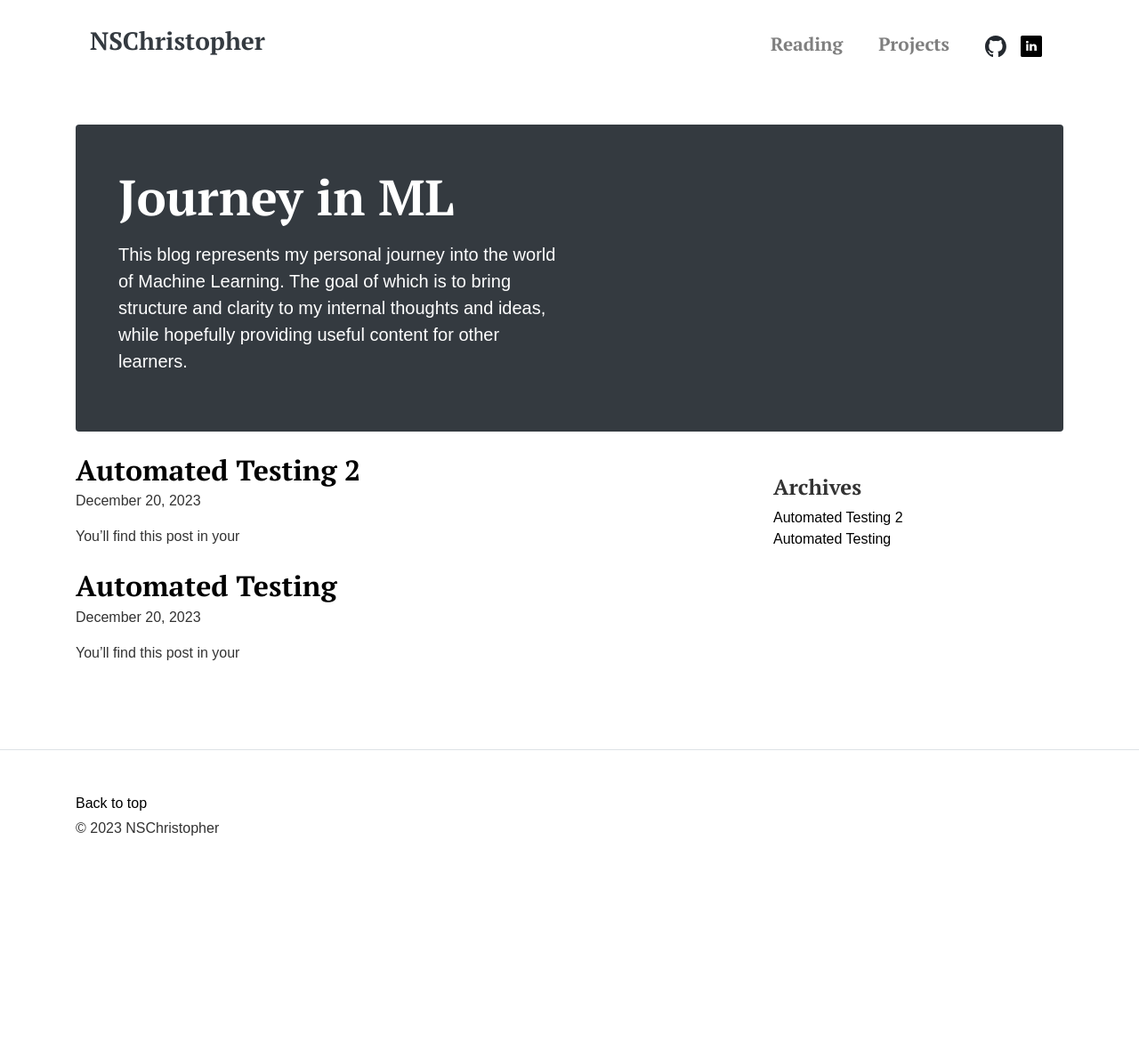
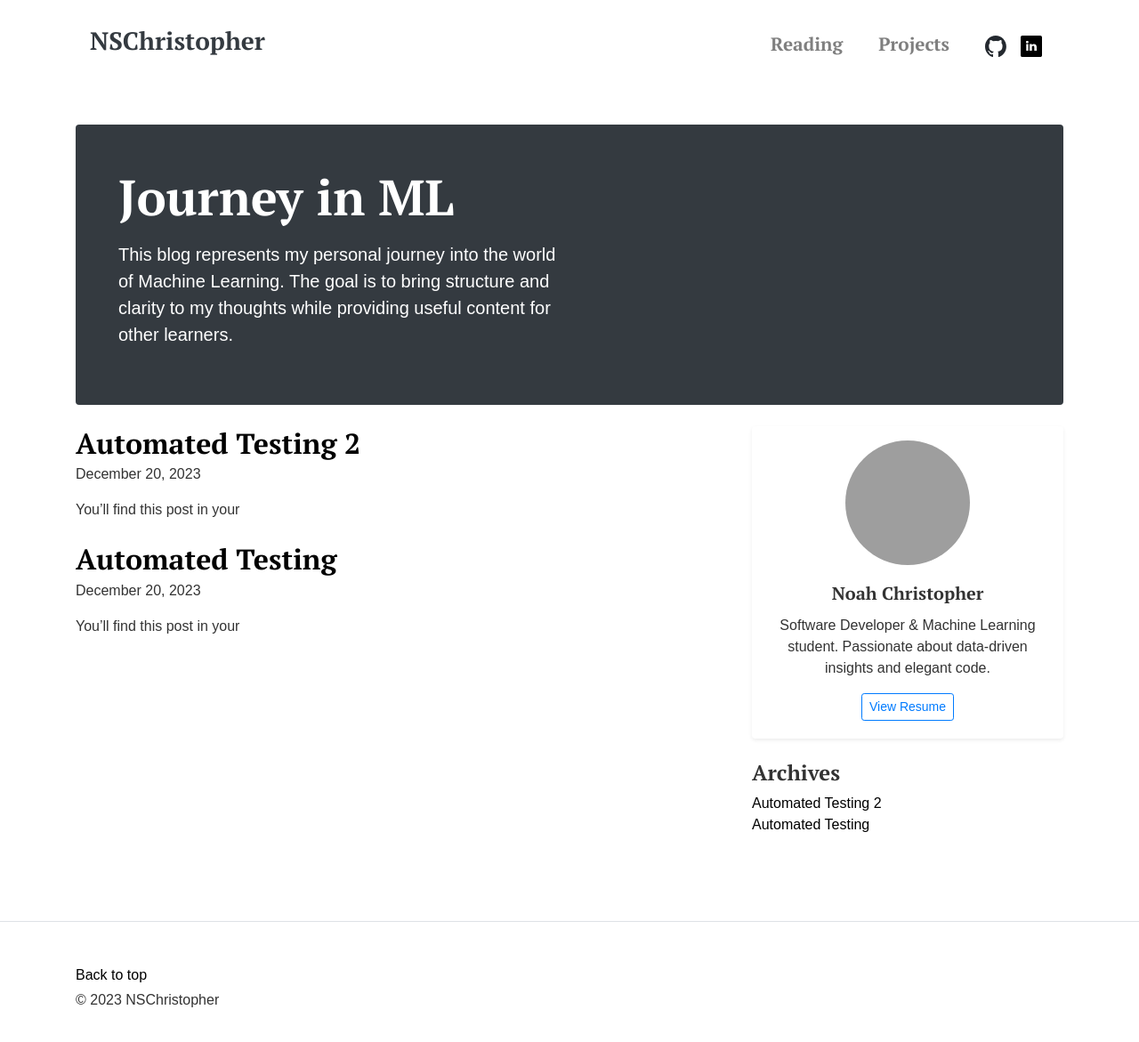
Before and after one commit to NSChristopher/NSChristopher.github.io, a Jekyll site: the page built from index.html, in a window 1280 px wide and 1184 px high. Shown: the top 1171 px of the window at 89% size. Built offline with Jekyll 4.4.1, drawn with Linux system fonts in a browser that asks for light colours; grey boxes are pictures that could not be loaded.

Commit message:
Update index.html

```diff
--- a/index.html
+++ b/index.html
@@ -3,45 +3,49 @@ layout: default
 title: "NSChristopher"
 ---
 
-<!-- Author Section -->
+<!-- Hero Section -->
 <div class="p-4 p-md-5 mb-4 text-white rounded bg-dark">
   <div class="col-md-6 px-0">
     <h1 class="display-4 fst-italic">Journey in ML</h1>
-    <p class="lead my-3">This blog represents my personal journey into the world of Machine Learning. The goal of which is to bring structure and clarity to my internal thoughts and ideas, while hopefully providing useful content for other learners.</p>
+    <p class="lead my-3">This blog represents my personal journey into the world of Machine Learning. The goal is to bring structure and clarity to my thoughts while providing useful content for other learners.</p>
   </div>
 </div>
 
-<!-- Blog Posts and Sidebar -->
+<!-- Main Content -->
 <div class="row g-5">
   <!-- Blog Posts -->
   <div class="col-md-8">
     {% for post in site.posts %}
       <article class="blog-post mb-4">
-        <h2 class="blog-post-title mb-1"><a href="{{ post.url }}">{{ post.title }}</a></h2>
-        <p class="blog-post-meta">{{ post.date | date: "%B %d, %Y" }}</a></p>
+        <h2 class="blog-post-title mb-1"><a href="{{ post.url | relative_url }}">{{ post.title }}</a></h2>
+        <p class="blog-post-meta">{{ post.date | date: "%B %d, %Y" }}</p>
         <p>{{ post.excerpt }}</p>
       </article>
     {% endfor %}
   </div>
 
-  <!-- Sidebar -->
-  <div class="col-md-4">
-    <!-- About Section
+  <!-- Sidebar Bio & Archives -->
+  <aside class="col-md-4">
     <div class="position-sticky" style="top: 2rem;">
-      <div class="p-4 mb-3">
-        <h4 class="fst-italic">About</h4>
-        <p class="mb-0">This blog represents my personal journey into the world of Machine Learning. The goal of which is to bring structure and clarity to my internal thoughts and ideas, while hopefully providing useful content for other learners.</p>
-      </div> -->
+      <!-- About Me Card -->
+      <div class="card text-center border-0 shadow-sm mb-4">
+        <img src="{{ '/assets/avatar.jpg' | relative_url }}" alt="Noah Christopher" class="card-img-top rounded-circle mx-auto mt-3" style="width: 140px; height: 140px; object-fit: cover;">
+        <div class="card-body">
+          <h5 class="card-title">Noah Christopher</h5>
+          <p class="card-text">Software Developer & Machine Learning student. Passionate about data-driven insights and elegant code.</p>
+          <a href="{{ '/assets/NSChristopher_Resume.pdf' | relative_url }}" class="btn btn-outline-primary btn-sm" target="_blank">View Resume</a>
+        </div>
+      </div>
 
       <!-- Archives -->
-      <div class="p-4">
+      <div class="mb-4">
         <h4 class="fst-italic">Archives</h4>
         <ol class="list-unstyled mb-0">
           {% for post in site.posts limit:5 %}
-            <li><a href="{{ post.url }}">{{ post.title }}</a></li>
+            <li><a href="{{ post.url | relative_url }}">{{ post.title }}</a></li>
           {% endfor %}
         </ol>
       </div>
     </div>
-  </div>
+  </aside>
 </div>
```
